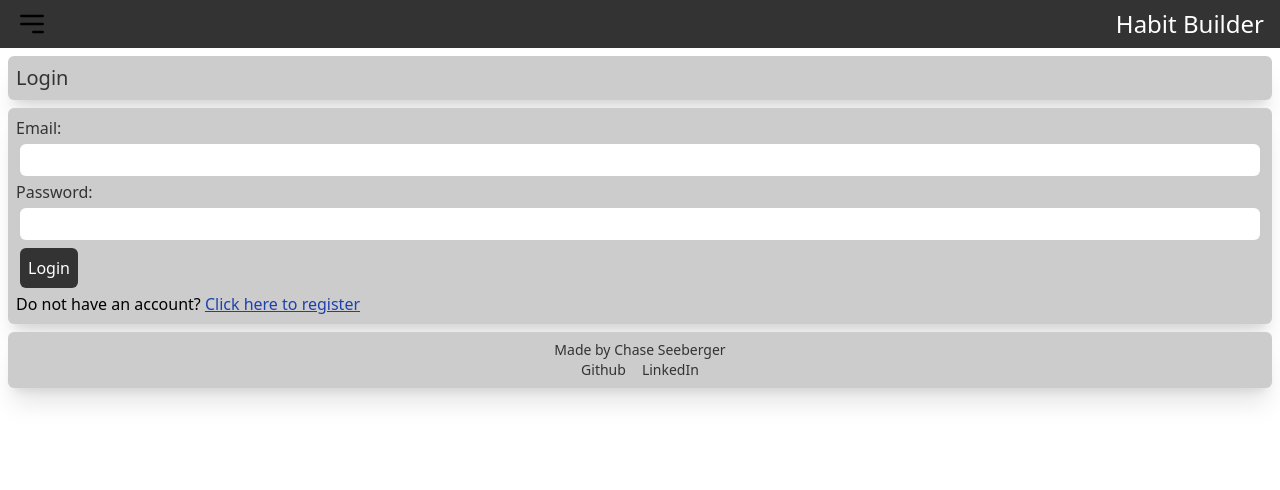
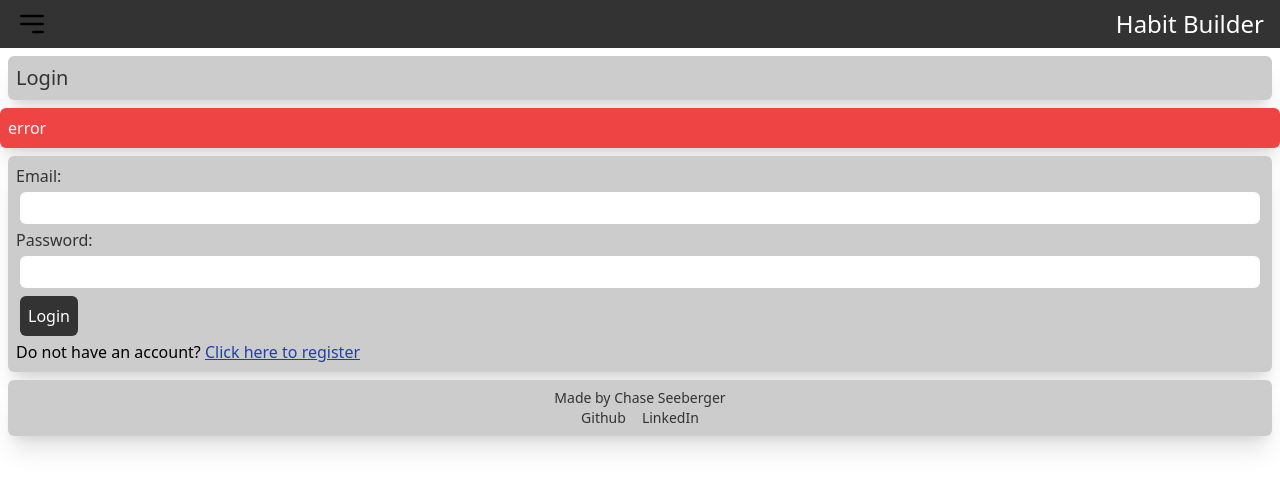
Before and after one commit to ChaseLee21/Habit-Tracker, a React (Vite) app in the folder client/: page /login in a window 1280 px wide. Shown: the top 490 px of the page. Built offline with nearby package versions, Linux system fonts and the light colour scheme.

Commit message:
refactor: Add error handling to Login component

```diff
--- a/client/src/views/Login.jsx
+++ b/client/src/views/Login.jsx
@@ -1,9 +1,14 @@
 import { validateEmail, validateLoginPassword } from '../util/validate-helpers'
-import { React, useEffect } from 'react'
+import { React, useEffect, useState } from 'react'
 import { login, checkToken } from '../util/axios'
 import { Link } from 'react-router-dom'
+import ErrorAlert from '../components/ErrorAlert'
 
 function Login () {
+    // Variables
+    const [error, setError] = useState('error')
+
+    // Lifecycle methods
     useEffect(() => {
         async function checkExpiredToken () {
             try {
@@ -23,6 +28,7 @@ function Login () {
         checkExpiredToken()
     }, [])
 
+    // Functions
     const handleLoginSubmit = async (e) => {
         e.preventDefault()
         const email = e.target.email.value
@@ -52,6 +58,7 @@ function Login () {
     return (
         <>
             <h2 className="flex rounded-md m-2 bg-secondaryBg text-secondaryText p-2 text-xl shadow-xl">Login</h2>
+            {error && <ErrorAlert message={error} handleCloseAlert={() => setError(null)}/>}
             <form className="flex flex-col m-2 p-2 bg-secondaryBg rounded-md shadow-xl" onSubmit={handleLoginSubmit}>
                 <label htmlFor="email" className="text-secondaryText">Email:</label>
                 <input type="email" id="email" name="email" autoComplete='email' className="p-1 m-1 rounded-md" />
```
